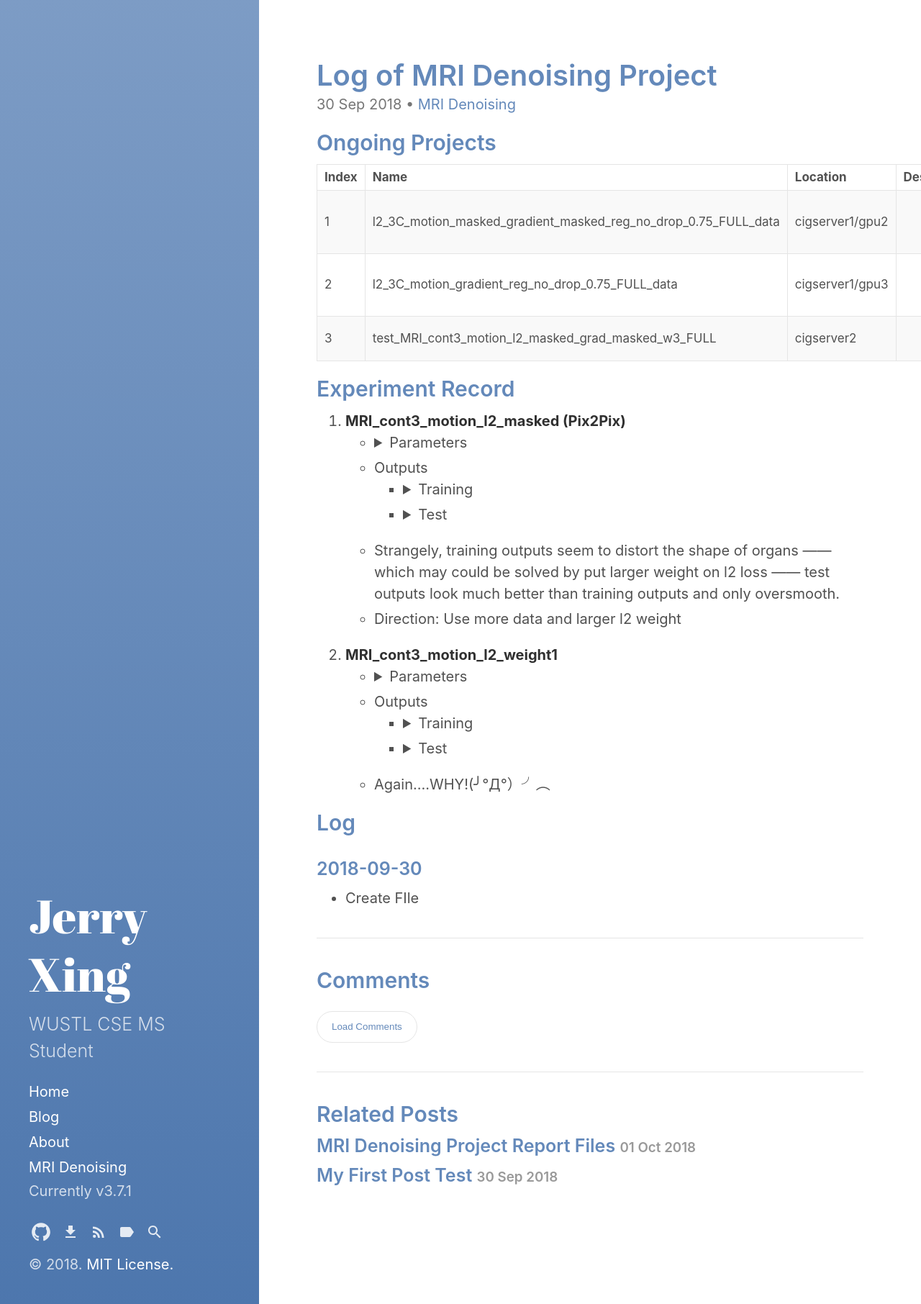
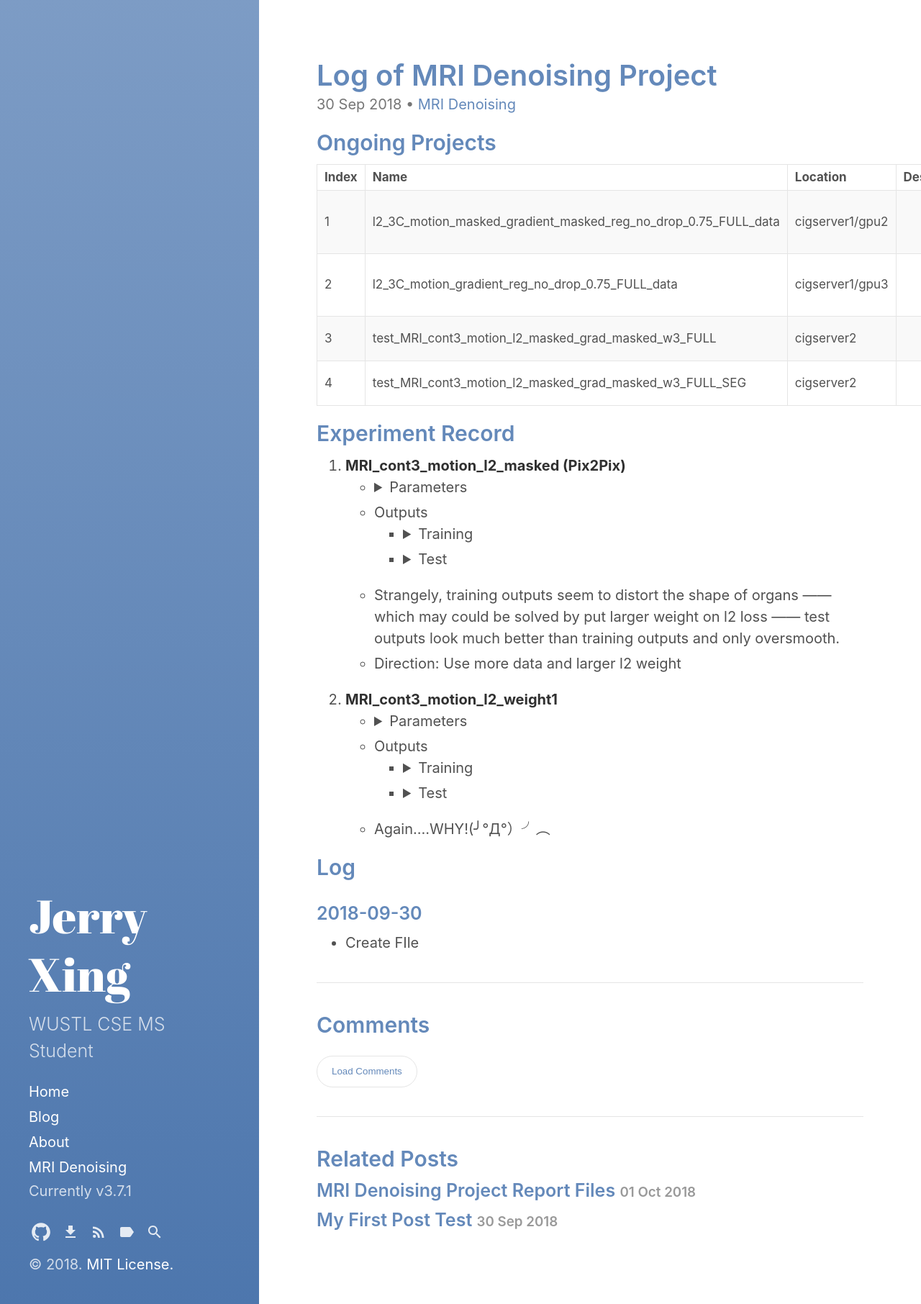
Before and after one commit to jr-xing/jr-xing.github.io, a Jekyll site: the page built from _posts/2018-09-30-MRI-denoising-log.md, in a window 1280 px wide. Shown: the whole page at 72% size. Built offline with Jekyll 4.4.1, drawn with Linux system fonts in a browser that asks for light colours.

Commit message:
add task

```diff
--- a/_posts/2018-09-30-MRI-denoising-log.md
+++ b/_posts/2018-09-30-MRI-denoising-log.md
@@ -15,8 +15,9 @@
 | Index | Name                                                           | Location        | Description | Comment | Start        | To              | Speed           | End         |
 | ----- | -------------------------------------------------------------- | --------------- | ----------- | ------- | ------------ | --------------- | --------------- | ----------- |
 | 1     | l2_3C_motion_masked_gradient_masked_reg_no_drop_0.75_FULL_data | cigserver1/gpu2 |             |         | Oct 1 16:10  | 27 Oct 1 19:10  | 0.11 hour/epoch | Oct 2 14:00 |
-| 2     | l2_3C_motion_gradient_reg_no_drop_0.75_FULL_data               | cigserver1/gpu3 |             |         | Sep 30 22:32 | 189 Oct 1 19:09 | 0.1 hour/epoch  |             |
-| 3     | test_MRI_cont3_motion_l2_masked_grad_masked_w3_FULL            | cigserver2      |             |         | Oct 1 12:53  |                 |                 | Oct 2 11:30 |
+| 2     | l2_3C_motion_gradient_reg_no_drop_0.75_FULL_data               | cigserver1/gpu3 |             |  END    | Sep 30 22:32 | 189 Oct 1 19:09 | 0.1 hour/epoch  |             |
+| 3     | test_MRI_cont3_motion_l2_masked_grad_masked_w3_FULL            | cigserver2      |             |  END    | Oct 1 12:53  |                 |                 | Oct 2 11:30 |
+| 4     | test_MRI_cont3_motion_l2_masked_grad_masked_w3_FULL_SEG        | cigserver2      |             |         | Oct 2 11:40  |                 |                 | Oct 3 17:30 |
 
 
 ## Experiment Record
```
